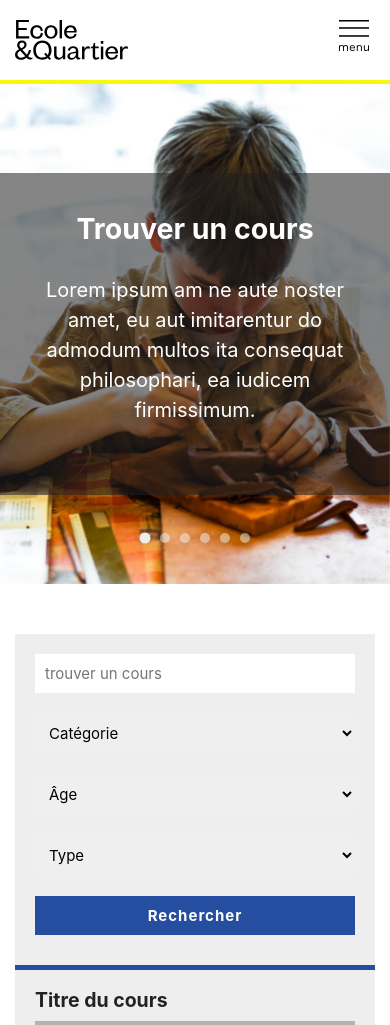
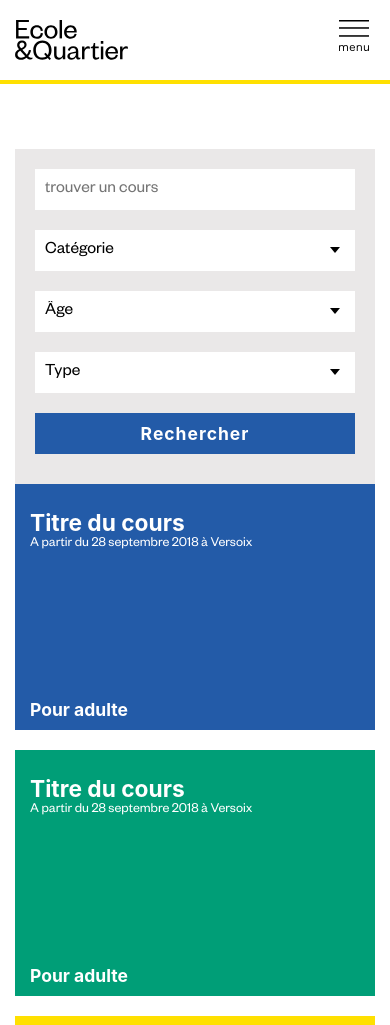
Before and after one commit to chillydesign/aeqv_static, a PHP site: page /search.html in a window 390 px wide. Shown: the top 1025 px of the page. Run offline with PHP 8.4, Linux system fonts and the light colour scheme; some web fonts are replaced; grey boxes are pictures that could not be loaded.

Commit message:
add proper colors; style search boxes

```diff
--- a/scss/footer.scss
+++ b/scss/footer.scss
@@ -2,13 +2,17 @@ footer {
     background:  $green;
     background-size: 150px;
     border-top: 4px solid $yellow;
-    color: lighten($green, 50);
+    color: lighten($green, 62);
     padding: 30px 0 0;
     position: relative;
 
     .container {
         z-index: 2;
         position: relative;
+    }
+
+    ul, p {
+        padding: 0  0 20px;
     }
 
 
@@ -24,15 +28,17 @@ footer {
         position: relative;
         padding: 0;
         margin: 0 0 20px;
-        &:after {
-            content: '';
-            max-width: 180px;
-            width: 100%;
-            border-bottom: 3px solid $yellow;
-            position: absolute;
-            bottom: -5px;
-            left: 0;
-        }
+        color:  white;
+        // LINES UNDER TITLE
+        // &:after {
+        //     content: '';
+        //     max-width: 180px;
+        //     width: 100%;
+        //     border-bottom: 3px solid $yellow;
+        //     position: absolute;
+        //     bottom: -5px;
+        //     left: 0;
+        // }
 
     }
 
--- a/scss/header.scss
+++ b/scss/header.scss
@@ -96,18 +96,18 @@ header {
 
                 a {
                     display: block;
-                    color: $pink;
+                    color: $font_color;
                     text-decoration: none;
                     padding:  15px;
                     margin:  0 0;
                     position: relative;
                     font-weight: bold;
                     &:link, &:visited, &:active {
-                        color: $pink;
+                        color: white;
                     }
 
                     &:hover {
-                        background: darken($pink, 10);
+                        background: $medium_grey;
                         color: white;
                     }
 
@@ -115,8 +115,19 @@ header {
                         display: inline-block;
                         padding: 10px;
                         margin-top: 10px;
-                    }
-                }
+
+
+                        &:link, &:visited, &:active {
+                            color: $font_color;
+                        }
+
+                        &:hover {
+                            color: white ;
+                        }
+
+
+                    } // end of non mobile styles
+                } // end of a
 
 
 
@@ -124,7 +135,7 @@ header {
                 &:hover {
 
 
-                }
+                } // end of li:hover
 
             } // end of li
 
--- a/scss/style.scss
+++ b/scss/style.scss
@@ -1,5 +1,6 @@
 
 
+@import 'fonts';
 @import 'variables';
 @import 'reset';
 @import 'typography';
@@ -24,6 +25,18 @@ body {
 
 
 
+
+// allow elements to stick in their container as the user scrolls
+// dont show on mobile though
+body .sticky_on_desktop {
+    @media (min-width: $mobile_width) {
+        position: sticky;
+        top: 0px;
+        z-index: 25;
+    }
+}
+
+
 section {
     padding: 50px 0;
 }
@@ -32,12 +45,56 @@ section {
     padding: 20px;
     margin: 0 0 20px;
     background: $light_grey;
+    display: block;
+    color: $font_color;
 
-    h3 {
-        a {
-            color: inherit;
+
+
+
+    &.box_workshop {
+        border: 5px solid white;
+        padding: 0;
+        .box_content {
+            background: white;
         }
+    } // end of box workshop
+
+    &.box_course {
+        border: 5px solid white;
+        padding: 0;
+
+        color: white;
+        &:link, &:visited, &:active, &:hover {
+            color: white;
         }
+
+
+    } // end of box_course
+
+    .box_content {
+        display: block;
+        padding: 20px 10px;
+        min-height: 200px;
+    }
+
+    .box_title {
+        display: block;
+        font-size: #{$font_size * 1.3};
+        font-weight: bold;
+    }
+    .box_description {
+        display: block;
+        font-size: $font_size * 0.8;
+    }
+    .box_age {
+        display: block;
+        font-size: $font_size ;
+        padding: 10px 10px 5px;
+        font-weight: bold;
+        color: white;
+    }
+
+
 
     img {
         width: 100%;
@@ -52,84 +109,82 @@ section {
 
     &.green_box {
         background-color: $green;
+        border-color: $green;
         color: white;
 
 
     }
     &.yellow_box {
         background-color: $yellow;
+        border-color: $yellow;
         color: $font_color;
-
-        a.button {
-            background-color: $green;
-            color: white;
-        }
-
     }
     &.pink_box {
         background-color: $pink;
+        border-color: $pink;
         color: $font_color;
-
-        a.button {
-            background-color: $blue;
-            color: white;
-        }
     }
     &.brown_box {
         background-color: $brown;
+        border-color: $brown;
         color: white;
     }
     &.blue_box {
         background-color: $blue;
+        border-color: $blue;
         color: white;
     }
 
     &.box_cat_1 {
-        border-top: 5px solid $blue;
-        a.button {
-            background: $blue;
-            color: white;
-        }
+        border-color: $blue;
+        background-color: $blue;
     }
     &.box_cat_2 {
-        border-top: 5px solid $green;
-        a.button {
-            background: $green;
-            color: white
-        }
+        border-color: $green;
+        background-color: $green;
     }
     &.box_cat_3 {
-        border-top: 5px solid $yellow;
-        a.button {
-            background: $yellow;
+        border-color: $yellow;
+        background-color: $yellow;
+        // is yellow, so needs black text not white text
+        color: $font_color;
+        &:link, &:visited, &:active, &:hover {
+            color: $font_color;
+        }
+
+        .box_age {
+            color: $font_color;
         }
     }
     &.box_cat_4 {
-        border-top: 5px solid $pink;
-        a.button {
-            background: $pink;
-        }
+        border-color: $pink;
+        background-color: $pink;
     }
     &.box_cat_5 {
-        border-top: 5px solid $brown;
-        a.button {
-            background: $brown;
-             color: white;
+        border-color: $brown;
+        background-color: $brown;
     }
+    &.box_cat_6 {
+        border-color: $red;
+        background-color: $red;
     }
-
-
 
 
 } // END OF BOX
 
 
-.box_header_offset {
-    position: relative;
-    top: 25px;
+
+a.box {
+    color: $font_color;
+
+    &:link, &:visited, &:active, &:hover {
         color: $font_color;
     }
+    &:hover {
+        transform: scale(1.03);
+    }
 
+}
 
 
 
@@ -139,11 +194,20 @@ section#student_slider_section {
     height: 500px;
     align-items: center;
     justify-content: center;
+
+    .dark_bg {
+        background: transparentize($font_color, 0.45);
+        position: absolute;
+        top:0;
+        left: 0;
+        width: 100%;
+        height: 100%;
+        z-index: 19;
+    }
     .welcome_text {
         flex: 1 auto;
         align-self: center;
         z-index: 20;
-        background: transparentize($font_color, 0.45);
         color: white;
         padding: 40px;
         max-width: 600px;
@@ -182,14 +246,12 @@ section#student_slider_section {
     width: 100%;
     height: 100%;
 
-
 }
 
 
 section#home_page_search {
     background: $pink;
-    padding: 30px ;
-    position: relative;
+    padding: 30px;
     border-top: 4px solid darken($pink, 5);
     form {
         display: flex;
@@ -214,12 +276,8 @@ section#home_page_search {
         }
 
         select {
-            appearance: none;
-            cursor: pointer;
-            background: white url('../images/chevron_down.svg') no-repeat 95% center;
-            background-size: 10px;
+        }
 
-        }
         input[type="submit"], button {
             text-indent: -10px;
             position: relative;
@@ -235,13 +293,8 @@ section#home_page_search {
                 margin-left: 10px;
 
             }
-        }
-
-
-
-
-    }
-
+        } // end of input:submit, or button
+    } // end of form
 } // #home_page_search
 
 
@@ -259,35 +312,43 @@ section#become_member { } // #become_member
     display: block;
     margin: 0 0 30px;
 
-    &:after {
-        content: '';
-        width: 300px;
-        border-bottom: 3px dotted transparentize(black, 0.5);
-        position: absolute;
-        bottom: 4px;
-        left: 0;
+
+    // LINES UNDER TITLE
+    // &:after {
+    //     content: '';
+    //     width: 300px;
+    //     border-bottom: 3px dotted transparentize(black, 0.5);
+    //     position: absolute;
+    //     bottom: 4px;
+    //     left: 0;
+    // }
+
 }
 
-}
 .col-sm-right {
     .big_title {
-        &:after {
-            left: auto;
-            right: 0;
+        // LINES UNDER TITLE
+        // &:after {
+        //     left: auto;
+        //     right: 0;
+        // }
     }
-    }
-
 }
 
 
 
 
 #search_results {
+    position: relative;
     aside {
+        margin-bottom: 15px;
+        top: 15px; // for position sticky
+    }
+    form {
+
         background: $light_grey;
         padding: 20px 20px 10px;
-    }
-    form {
+
         input, select, button {
             margin-bottom: 20px;
         }
@@ -310,13 +371,15 @@ section#become_member { } // #become_member
 .member_box, .teacher_box {
     background: $green;
     padding: 30px;
-color: antiquewhite;
+    color: white;
     border: solid 1px white;
     outline: solid 20px $green;
     margin: 20px 20px 50px 20px;
 
-.big_title:after{
+    .big_title {
+        &:after{
             border-color: white;
+        }
     }
 }
 
--- a/scss/typography.scss
+++ b/scss/typography.scss
@@ -6,23 +6,31 @@ h1,h2,h3,h4,h5,h6 {
 }
 
 h1 {
-    font-size: #{$font_size * 1.9};
+    font-size: #{$font_size * 2.3};
     padding: 0 0 30px;
 
 
 }
 h2 {
-    font-size: #{$font_size * 1.6};
+    font-size: #{$font_size * 1.7};
     padding: 0 0 20px;
 
 
 }
 
 h3 {
-    font-size: #{$font_size * 1.3};
+    font-size: #{$font_size * 1.5};
     padding: 0 0 10px;
 
 
+}
+
+.for_screen_readers {
+    visibility: hidden;
+    height: 0;
+    display: none;
+    margin: 0;
+    padding: 0;
 }
 
 
@@ -52,7 +60,7 @@ a {
     transition: all 0.3s;
 
     &:link, &:visited, &:active, &:hover {
-        color: $brand_color;
+        color: $red;
         text-decoration: none;
     }
     &:hover {
@@ -60,7 +68,7 @@ a {
     }
 
     &:focus {
-        box-shadow: 0 0 5px $brand_color;
+        box-shadow: 0 0 5px $red;
     }
 
     &.button {
@@ -88,6 +96,7 @@ form {
 input, textarea, select, button {
     padding: 10px;
     border: 0;
+    border-radius:  0;
     font-family: $font_stack;
     font-size: $font_size;
     margin: 0 0 10px;
@@ -99,6 +108,13 @@ input, textarea, select, button {
     }
 }
 
+select {
+    appearance: none;
+    cursor: pointer;
+    background: white url('../images/chevron_down.svg') no-repeat 95% center;
+    background-size: 10px;
+}
+
 input[type="submit"], button {
     cursor: pointer;
     font-weight: bold;
--- a/scss/variables.scss
+++ b/scss/variables.scss
@@ -1,20 +1,26 @@
-$brand_color: #f32;
 
-$yellow: #f7f80c;
-$blue: #254da0;
-$brown: #d06203;
-$green: #329d50;
-$pink: #ed9aba;
+$yellow: #ffe000;
+$blue: #235ba8;
+$brown: #ac6f42;
+$green: #009e77;
+$pink: #df9cae;
+$red: #d2515e;
 
-$font_size: 1.5em;
+$font_size: 1.75em;
 
 
-$font_stack:  -apple-system, BlinkMacSystemFont, "Segoe UI", Roboto, Helvetica, Arial, sans-serif, "Apple Color Emoji", "Segoe UI Emoji", "Segoe UI Symbol";
+$font_stack: 'Founders Grotesk',   -apple-system, BlinkMacSystemFont, "Segoe UI", Roboto, Helvetica, Arial, sans-serif, "Apple Color Emoji", "Segoe UI Emoji", "Segoe UI Symbol";
 
-$font_color: #222;
-$light_grey: #eeeeee;
-$medium_grey: #707070;
-$dark_grey: #555555;
+
+
+$black: #4e4a47;
+$font_color: $black;
+$medium_grey:  lighten($font_color, 15);
+$light_grey:  lighten($font_color, 62);
+
+
+// $light_grey: #eeeeee;
+// $medium_grey: #707070;]
 
 
 
--- a/search.html
+++ b/search.html
@@ -18,8 +18,6 @@
                     <ul>
                         <li><a href="index.html">Actualités</a></li>
                         <li><a href="search.html">Cours</a></li>
-                        <li><a href="index.html">Galerie</a></li>
-                        <li><a href="search.html">Pratique</a></li>
                         <li><a href="index.html">A propos</a></li>
                         <li><a href="search.html">Offres d’emploi</a></li>
                     </ul>
@@ -29,32 +27,15 @@
         <a href="#" id="menu_button">Menu</a>
     </header>
 
-    <section id="student_slider_section">
-
-        <div class="welcome_text">
-          <h1>Trouver un cours</h1>
-          <p> Lorem ipsum am ne aute noster amet, eu aut imitarentur do admodum multos ita consequat philosophari, ea iudicem firmissimum.</p>
-        </div>
-
-
-        <div class="slick_slider" id="student_slider" >
-          <div class="slide" style="background-image:url(images/aeqv8.jpg)"></div>
-          <div class="slide" style="background-image:url(images/aeqv11.jpg)"></div>
-            <div class="slide" style="background-image:url(images/aeqv1.jpg)"></div>
-            <div class="slide" style="background-image:url(images/aeqv2.jpg)"></div>
-            <div class="slide" style="background-image:url(images/aeqv3.jpg)"></div>
-            <div class="slide" style="background-image:url(images/aeqv5.jpg)"></div>
-        </div>
-    </section>
-
+    <h1 class="for_screen_readers">Trouver un cours</h1>
 
     <section id="search_results">
         <div class="container">
             <div class="row">
 
-                <div class="col-sm-3">
-                    <aside>
-                        <form action="search.html">
+                <aside class="col-sm-3 sticky_on_desktop">
+
+                    <form action="search.html" >
 
                         <input type="text" name="keyword" id="keyword" placeholder="trouver un cours" />
                         <select name="category" id="category">
@@ -81,62 +62,132 @@
                             <option value="stage">Stage</option>
                         </select>
                         <button type="submit" name="search_course">Rechercher</button>
-
                     </form>
                 </aside>
-                </div><!-- end of col -->
+
                 <div class="col-sm-9">
 
                     <div class="row">
                         <div class="col-sm-4">
-                            <div class="box box_cat_1">
-                                <h3><a href="#">Titre du cours</a></h3>
-                                <img src="images/students1.jpg" alt="" />
-                                <a href="#" class="button">Lire plus</a>
+                            <a class="box box_course box_cat_1" href="#">
+                                <span class="box_content">
+                                <span class="box_title">Titre du cours</span>
+                                <span class="box_description">A partir du 28 septembre 2018 à Versoix</span>
+                                </span>
+                                <span class="box_age">Pour adulte</span>
+                            </a>
+
 
                         </div>
+                        <div class="col-sm-4">
+                            <a class="box box_course box_cat_2" href="#">
+                                <span class="box_content">
+                                <span class="box_title">Titre du cours</span>
+                                <span class="box_description">A partir du 28 septembre 2018 à Versoix</span>
+                                </span>
+                                <span class="box_age">Pour adulte</span>
+                            </a>
                         </div>
                         <div class="col-sm-4">
-                            <div class="box box_cat_2">
-                                <h3><a href="#">Titre du cours</a></h3>
-                                <img src="images/students2.jpg" alt="" />
-                                <a href="#" class="button">Lire plus</a>
-                            </div>
-                        </div>
-                        <div class="col-sm-4">
-                            <div class="box box_cat_3">
-                                <h3><a href="#">Titre du cours</a></h3>
-                                <img src="images/students3.jpg" alt="" />
-                                <a href="#" class="button">Lire plus</a>
-                            </div>
+                            <a class="box box_course box_cat_3" href="#">
+                                <span class="box_content">
+                                <span class="box_title">Titre du cours</span>
+                                <span class="box_description">A partir du 28 septembre 2018 à Versoix</span>
+                                </span>
+                                <span class="box_age">Pour adulte</span>
+                            </a>
                         </div>
                     </div>
                     <div class="row">
                         <div class="col-sm-4">
-                            <div class="box box_cat_4">
-                                <h3><a href="#">Titre du cours</a></h3>
-                                <img src="images/students2.jpg" alt="" />
-                                <a href="#" class="button">Lire plus</a>
-
-                            </div>
+                            <a class="box box_course box_cat_4" href="#">
+                                <span class="box_content">
+                                <span class="box_title">Titre du cours</span>
+                                <span class="box_description">A partir du 28 septembre 2018 à Versoix</span>
+                                </span>
+                                <span class="box_age">Pour adulte</span>
+                            </a>
                         </div>
                         <div class="col-sm-4">
-                            <div class="box box_cat_5">
-                                <h3><a href="#">Titre du cours</a></h3>
-                                <img src="images/students3.jpg" alt="" />
-                                <a href="#" class="button">Lire plus</a>
-                            </div>
+                            <a class="box box_course box_cat_5" href="#">
+                                <span class="box_content">
+                                <span class="box_title">Titre du cours</span>
+                                <span class="box_description">A partir du 28 septembre 2018 à Versoix</span>
+                                </span>
+                                <span class="box_age">Pour adulte</span>
+                            </a>
                         </div>
                         <div class="col-sm-4">
-                            <div class="box box_cat_1">
-                                <h3><a href="#">Titre du cours</a></h3>
-                                <img src="images/students1.jpg" alt="" />
-                                <a href="#" class="button">Lire plus</a>
-                            </div>
+                            <a class="box box_course box_cat_6" href="#">
+                                <span class="box_content">
+                                <span class="box_title">Titre du cours</span>
+                                <span class="box_description">A partir du 28 septembre 2018 à Versoix</span>
+                                </span>
+                                <span class="box_age">Pour adulte</span>
+                            </a>
                         </div>
                     </div>
 
+                    <div class="row">
+                        <div class="col-sm-4">
+                            <a class="box box_workshop box_cat_1" href="#">
+                                <span class="box_content">
+                                <span class="box_title">Titre du cours</span>
+                                <span class="box_description">A partir du 28 septembre 2018 à Versoix</span>
+                                </span>
+                                <span class="box_age">Pour adulte</span>
+                            </a>
 
+
+                        </div>
+                        <div class="col-sm-4">
+                            <a class="box box_workshop box_cat_2" href="#">
+                                <span class="box_content">
+                                <span class="box_title">Titre du cours</span>
+                                <span class="box_description">A partir du 28 septembre 2018 à Versoix</span>
+                                </span>
+                                <span class="box_age">Pour adulte</span>
+                            </a>
+                        </div>
+                        <div class="col-sm-4">
+                            <a class="box box_workshop box_cat_3" href="#">
+                                <span class="box_content">
+                                <span class="box_title">Titre du cours</span>
+                                <span class="box_description">A partir du 28 septembre 2018 à Versoix</span>
+                                </span>
+                                <span class="box_age">Pour adulte</span>
+                            </a>
+                        </div>
+                    </div>
+                    <div class="row">
+                        <div class="col-sm-4">
+                            <a class="box box_workshop box_cat_4" href="#">
+                                <span class="box_content">
+                                <span class="box_title">Titre du cours</span>
+                                <span class="box_description">A partir du 28 septembre 2018 à Versoix</span>
+                                </span>
+                                <span class="box_age">Pour adulte</span>
+                            </a>
+                        </div>
+                        <div class="col-sm-4">
+                            <a class="box box_workshop box_cat_5" href="#">
+                                <span class="box_content">
+                                <span class="box_title">Titre du cours</span>
+                                <span class="box_description">A partir du 28 septembre 2018 à Versoix</span>
+                                </span>
+                                <span class="box_age">Pour adulte</span>
+                            </a>
+                        </div>
+                        <div class="col-sm-4">
+                            <a class="box box_workshop box_cat_6" href="#">
+                                <span class="box_content">
+                                <span class="box_title">Titre du cours</span>
+                                <span class="box_description">A partir du 28 septembre 2018 à Versoix</span>
+                                </span>
+                                <span class="box_age">Pour adulte</span>
+                            </a>
+                        </div>
+                    </
 
 
                 </div><!-- end of col -->
@@ -167,6 +218,8 @@
 
                 </div><!-- END OF COL -->
                 <div class="col-sm-4">
+
+
                     <h3>Horaires</h3>
                     <p>du lundi au vendredi de 8h15 à 12h </p>
 
@@ -178,10 +231,14 @@
                     </p>
                 </div>
                 <div class="col-sm-4">
+                    <h3>Extra nav</h3>
+                    <ul>
+                        <li><a href="index.html">Galerie</a></li>
+                        <li><a href="search.html">Pratique</a></li>
+                    </ul>
                     <h3>Nos partenaires</h3>
                     <div id="partners_logos">
                         <img src="images/geneve.png" alt="" />
-                      <img src="images/eduqua.png" alt="" />
                     </div>
 
 
```
Also changed, not shown: index.html (+8 -5 lines), js/scripts.js (+5 -4 lines), css/style.css. Lines whose indentation alone changed are shown as unchanged.
